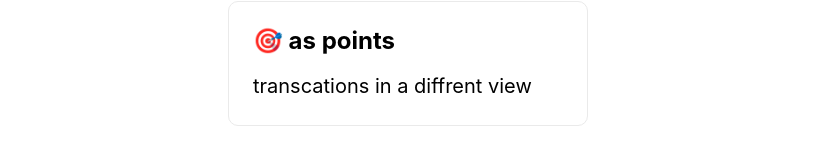
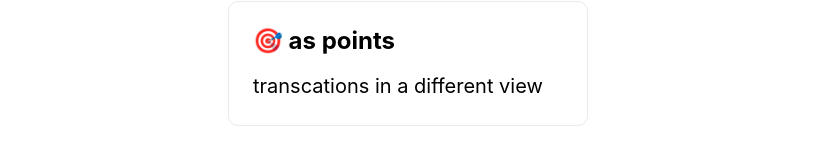
Before and after one commit to gserb/pandemaniacs, a Next.js app: page / in a window 1280 px wide. Shown: the part 533-694 px from the top of the page, without its empty margins (232-1047 px from the left). Built offline with nearby package versions, Linux system fonts and the light colour scheme.

Commit message:
fix typo

```diff
--- a/pages/index.js
+++ b/pages/index.js
@@ -32,7 +32,7 @@ export default function Home() {
 
             <a href="/map3.html" className={styles.card}>
               <h3> 🎯 as points  </h3>
-              <p>transcations in a diffrent view </p>
+              <p>transcations in a different view </p>
             </a>
           {/* Stay close. Work in progress... */}
           {/* <a href="https://nextjs.org/docs" className={styles.card}>
```
